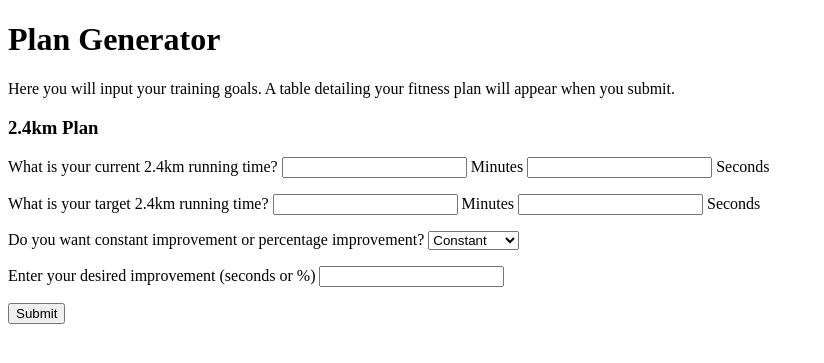
After one commit to HY-Yap/mit-2026, a Flask app: page /fitnessplan in a window 1280 px wide. The commit adds this page. Shown: the top 363 px of the page, without its empty margins (0-824 px from the left). Run offline with Flask 3, Linux system fonts and the light colour scheme.

Commit message:
Added form for 2.4km plan

```diff
--- a/app.py
+++ b/app.py
@@ -1,4 +1,5 @@
-from flask import Flask, render_template
+from flask import Flask, render_template, request
+from helperfuncs import *
 
 app = Flask(__name__)
 
@@ -6,5 +7,34 @@ app = Flask(__name__)
 def index():
     return render_template("index.html")
 
+@app.route("/fitnessplan", methods = ["GET", "POST"])
+def fitness():
+    if request.method == "GET":
+        return render_template("form.html")
+    elif request.method == "POST":
+        data = request.form.to_dict()
+        print(data)
+
+        #Process the data (This part can probably be turned into a helper function)
+        start_time = time_to_seconds(int(data["start_mins"]), int(data["start_secs"]))
+        target_time = time_to_seconds(int(data["target_mins"]), int(data["target_secs"]))
+
+        if data["sequence"] == "arithmetic": #find out which function to use
+            result = decr_arith_seq(start_time, target_time, int(data["improvement"]))
+        elif data["sequence"] == "geometric":
+            result = decr_geo_seq(start_time, target_time, float(data["improvement"]))
+        else:
+            result = "Error"
+
+        result = list(map(seconds_to_time, result))
+
+
+
+
+
+
+        #render the final result
+        return f"i like eating haagendazs <br>{result}" #placeholder
+
 if __name__ == "__main__":
     app.run(debug=True)
--- /dev/null
+++ b/templates/form.html
@@ -0,0 +1,46 @@
+<!DOCTYPE html>
+<html lang="en">
+<head>
+    <meta charset="UTF-8">
+    <meta name="viewport" content="width=device-width, initial-scale=1.0">
+    <title>Training Planner</title>
+</head>
+<body>
+    <h1>Plan Generator</h1>
+    <p>Here you will input your training goals. A table detailing your fitness plan will appear when you submit.</p>
+    <form method = "POST" action = "/fitnessplan">
+        <h3>2.4km Plan</h3>
+        <label>
+            <p>
+            What is your current 2.4km running time?
+            <input type="text" name="start_mins"> Minutes
+            <input type="text" name="start_secs"> Seconds
+            </p>
+        </label>
+        <label>
+            <p>
+            What is your target 2.4km running time?
+            <input type="text" name="target_mins"> Minutes
+            <input type="text" name="target_secs"> Seconds
+            </p>
+        </label>
+        <label>
+            <p>
+            Do you want constant improvement or percentage improvement?
+            <select name="sequence">
+                <option value="arithmetic">Constant</option>
+                <option value="geometric">Percentage</option>
+            </select>
+            </p>
+        </label>
+        <label>
+            <p>
+            Enter your desired improvement (seconds or %)
+            <input type="text" name="improvement">
+            </p>
+        </label>
+
+        <input type = "submit">
+    </form>
+</body>
+</html>
--- a/templates/index.html
+++ b/templates/index.html
@@ -6,6 +6,7 @@
     <title>IPPT Training Planner</title>
   </head>
   <body>
-    Hello World!
+    <h1>MIT - Training Planner</h1>
+    <a href = "{{ url_for('fitness') }}">Click me to start your fitness plan!</a>
   </body>
 </html>
```
